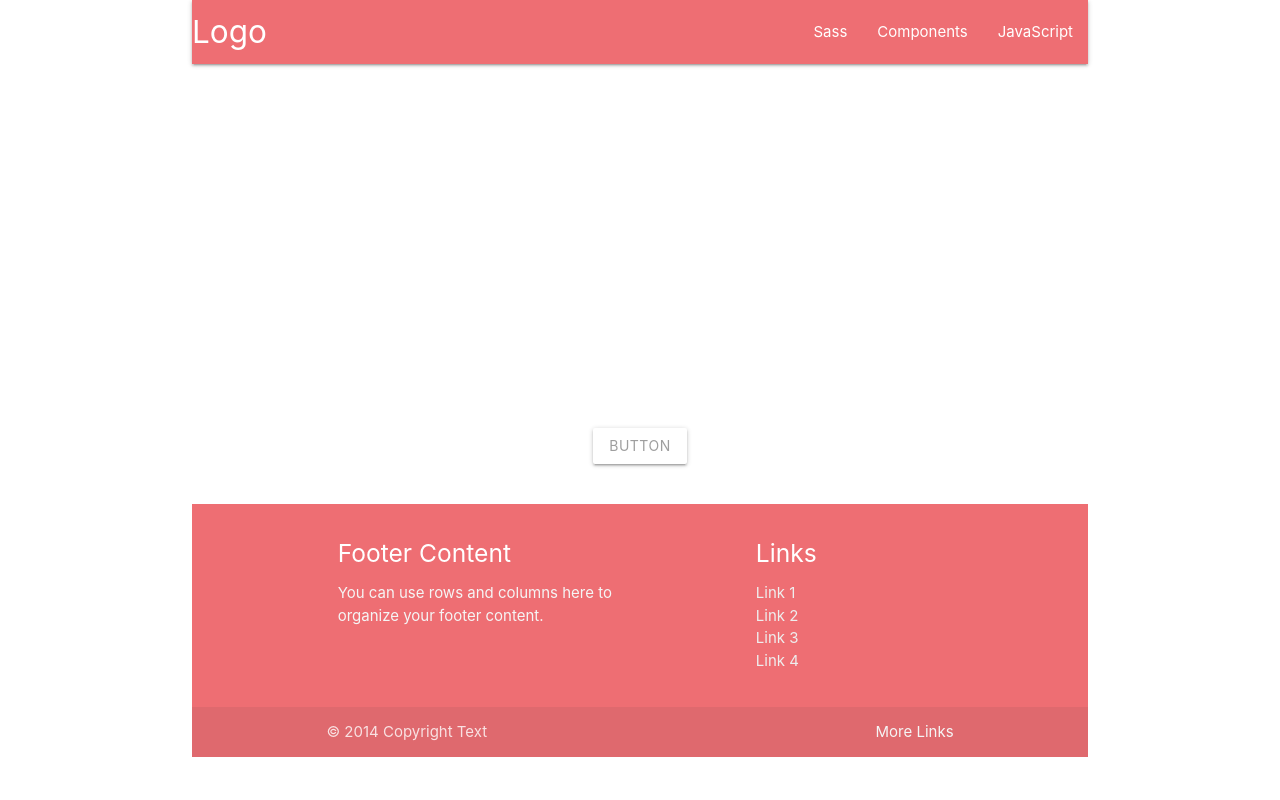
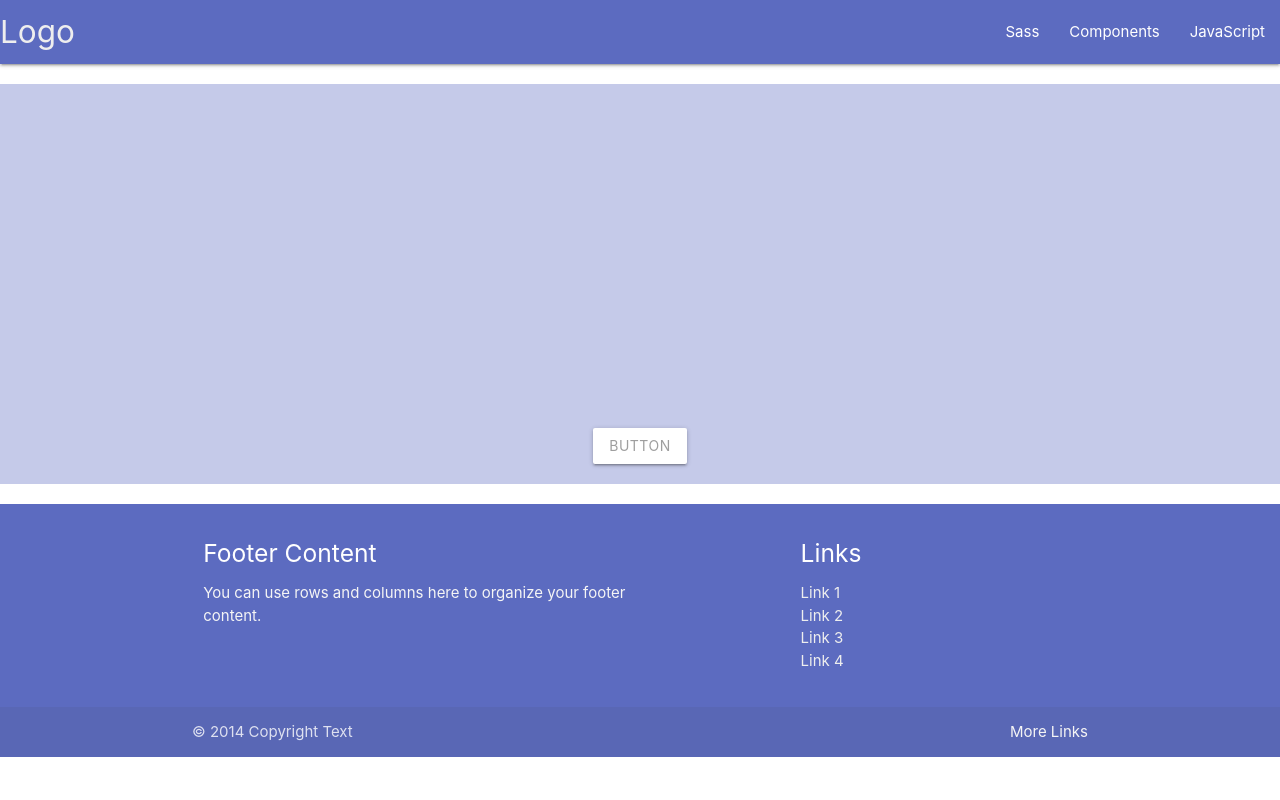
Before and after one commit to PrzeMazur95/Yao, a Symfony app: template templates/layout.html.twig in a window 1280 px wide. Run offline with Twig, Linux system fonts and the light colour scheme; the template is opened without the code that fills it, so the values that code supplies are empty; some libraries are stand-ins or nearby versions.

Commit message:
Chose basic color

```diff
--- a/templates/layout.html.twig
+++ b/templates/layout.html.twig
@@ -20,25 +20,25 @@
         {% endblock %}
     </head>
     <body>
-        <div class="container">
+        <div>
             <header class="row">
               <nav>
-                <div class="nav-wrapper">
-                <a href="#" class="brand-logo">Logo</a>
+                <div class="nav-wrapper #7986cb indigo lighten-1">
+                <a href="#" class="brand-logo grey-text text-lighten-3">Logo</a>
                 <ul id="nav-mobile" class="right hide-on-med-and-down">
-                    <li><a href="sass.html">Sass</a></li>
-                    <li><a href="badges.html">Components</a></li>
-                    <li><a href="collapsible.html">JavaScript</a></li>
+                    <li class="grey-text text-lighten-3"><a href="sass.html">Sass</a></li>
+                    <li class="grey-text text-lighten-3"><a href="badges.html">Components</a></li>
+                    <li class="grey-text text-lighten-3"><a href="collapsible.html">JavaScript</a></li>
                 </ul>
                 </div>
             </nav>
             {% block header %}{% endblock %}
             </header>
-            <main class="row">
+            <main class="row indigo lighten-4">
 
                 <div class="carousel carousel-slider center">
                     <div class="carousel-fixed-item center">
-                    <a class="btn waves-effect white grey-text darken-text-2">button</a>
+                    <a class="btn waves-effect white grey-text darken-text-1">button</a>
                     </div>
                     <div class="carousel-item red white-text" href="#one!">
                     <h2>First Panel</h2>
@@ -60,7 +60,7 @@
 
             {% block content %}{% endblock %}
             </main>
-            <footer class="page-footer">
+            <footer class="page-footer #c8e6c9 #7986cb indigo lighten-1">
                 <div class="container">
                     <div class="row">
                     <div class="col l6 s12">
```
